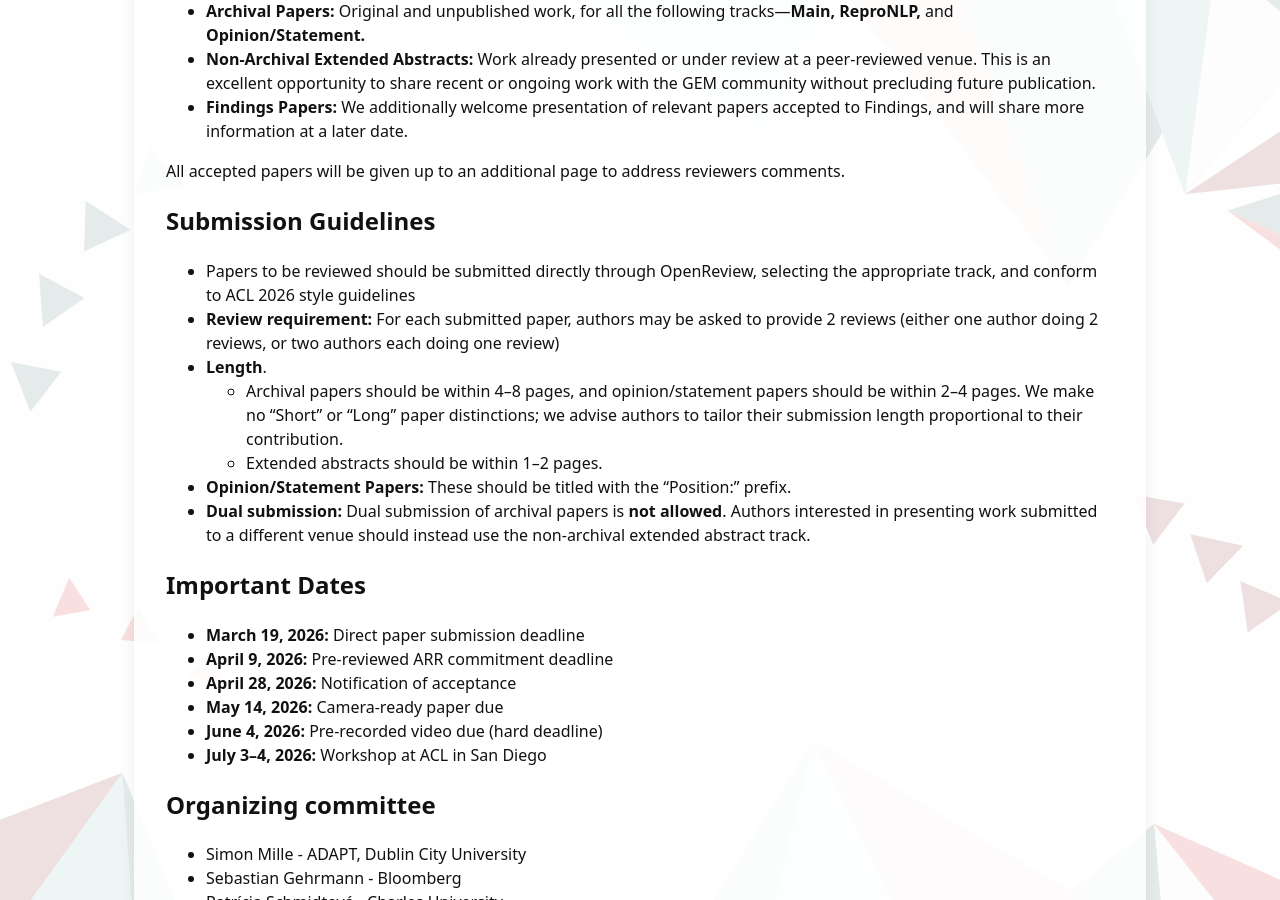
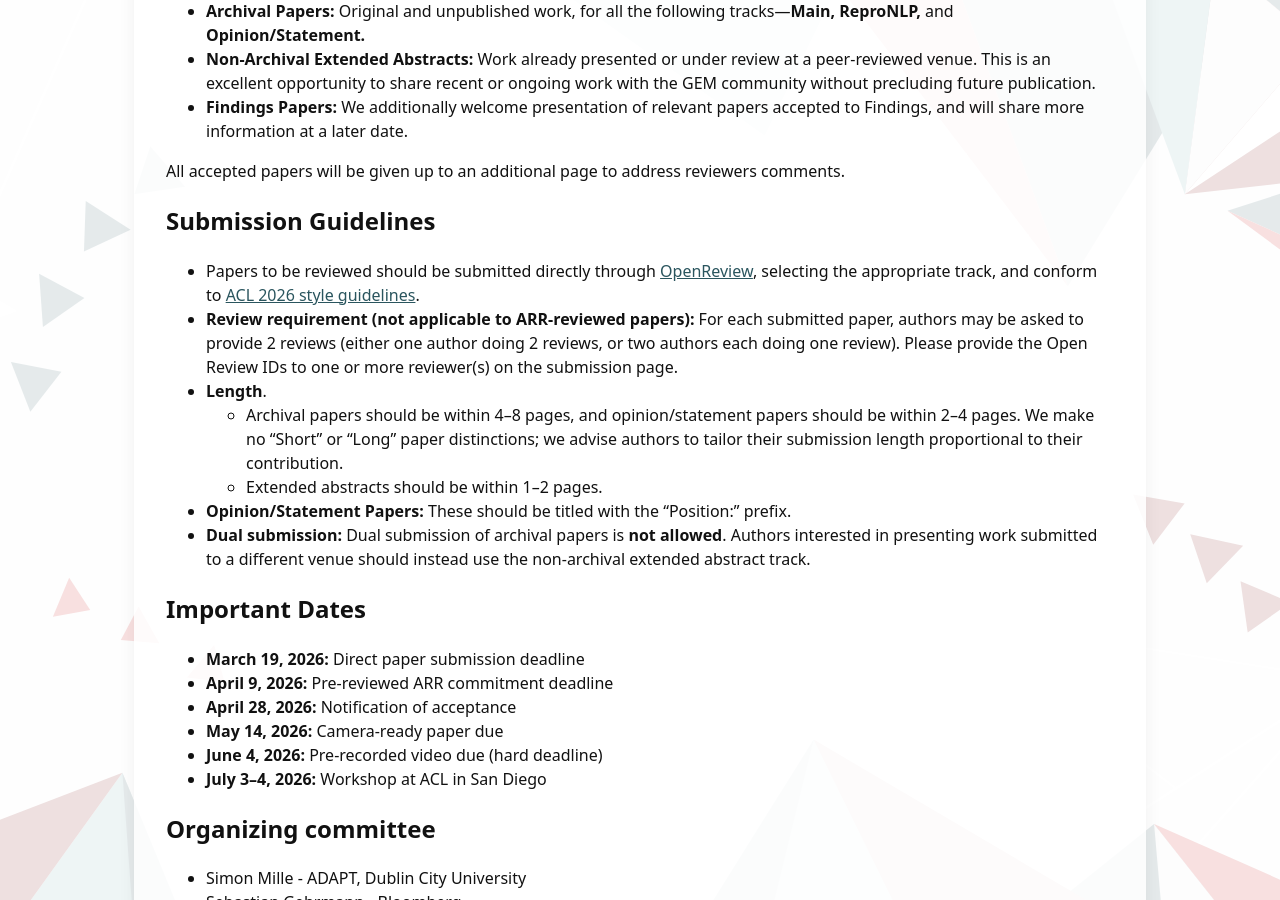
Before and after one commit to GEM-workshop/gem-workshop.github.io, a Jekyll site: the page built from index.md, in a window 1280 px wide and 900 px high, scrolled down 1958 px. Built offline with Jekyll 4.4.1, drawn with Linux system fonts in a browser that asks for light colours.

Commit message:
Update index.md
Added submission and style guideline links.

```diff
--- a/index.md
+++ b/index.md
@@ -69,8 +69,8 @@ All accepted papers will be given up to an additional page to address reviewers
 
 ## **Submission Guidelines**
 
-* Papers to be reviewed should be submitted directly through OpenReview, selecting the appropriate track, and conform to ACL 2026 style guidelines
-* **Review requirement:** For each submitted paper, authors may be asked to provide 2 reviews (either one author doing 2 reviews, or two authors each doing one review)
+* Papers to be reviewed should be submitted directly through [OpenReview](https://openreview.net/group?id=aclweb.org/ACL/2026/Workshop/GEM#tab-your-consoles), selecting the appropriate track, and conform to [ACL 2026 style guidelines](https://2026.aclweb.org/calls/main_conference_papers/).
+* **Review requirement (not applicable to ARR-reviewed papers):** For each submitted paper, authors may be asked to provide 2 reviews (either one author doing 2 reviews, or two authors each doing one review). Please provide the Open Review IDs to one or more reviewer(s) on the submission page.
 * **Length**.
   * Archival papers should be within 4–8 pages, and opinion/statement papers should be within 2–4 pages. We make no “Short” or “Long” paper distinctions; we advise authors to tailor their submission length proportional to their contribution.
   * Extended abstracts should be within 1–2 pages.
```
